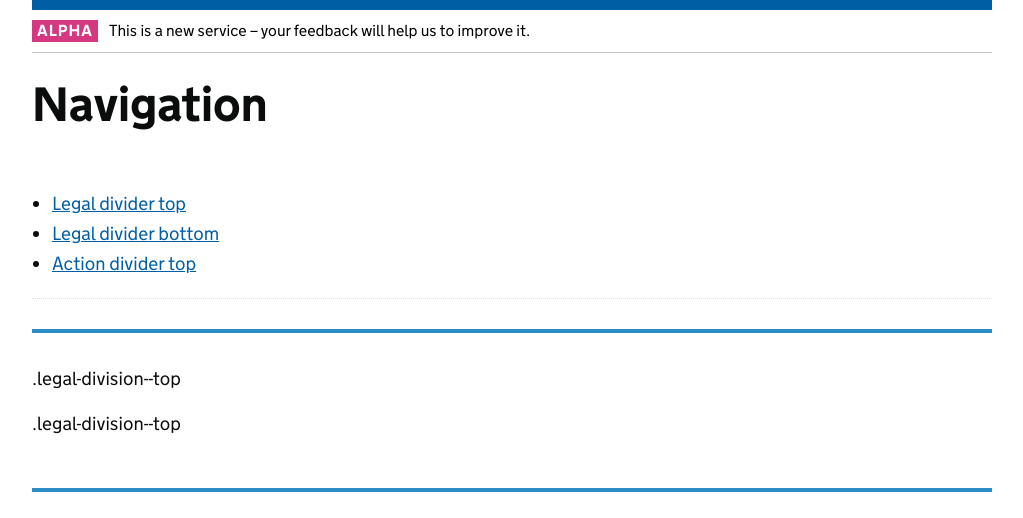
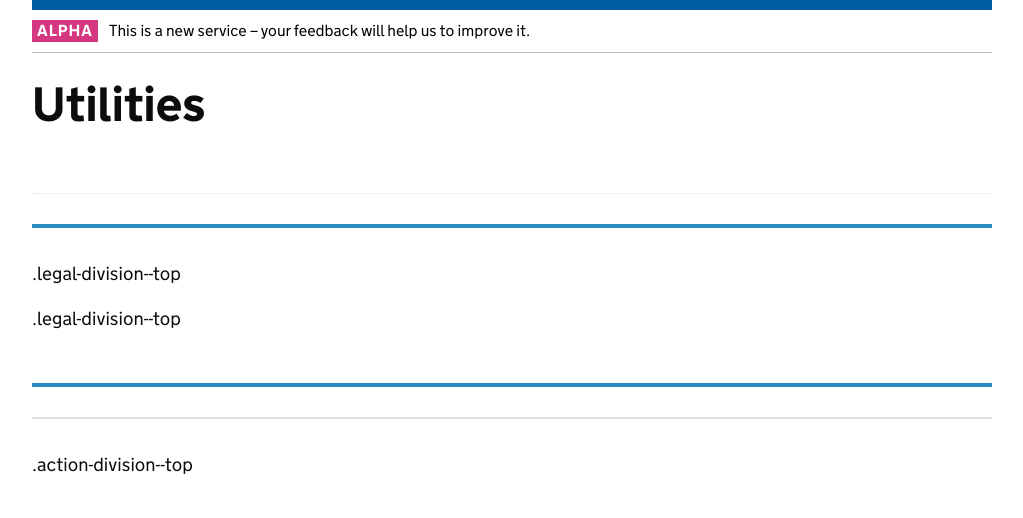
Before and after one commit to LandRegistry-Attic/external-style-guide, a Flask app: page /utilities in a window 1280 px wide. Shown: the part 93-611 px from the top of the page, without its empty margins (128-1151 px from the left). Run offline with Flask 2, Linux system fonts and the light colour scheme.

Commit message:
Cleaning up html page

```diff
--- a/app/templates/style-guide/utilities.html
+++ b/app/templates/style-guide/utilities.html
@@ -10,14 +10,7 @@
     <div class="inner-block">
 
       <div class="text">
-
-        <h1>Navigation</h1>
-        <ul class="list-bullet">
-          <li><a href="#legal-top">Legal divider top</a></li>
-          <li><a href="#legal-top">Legal divider bottom</a></li>
-          <li><a href="#legal-top">Action divider top</a></li>
-        </ul>
-
+        <h1>Utilities</h1>
       </div>
 
     </div>
```
